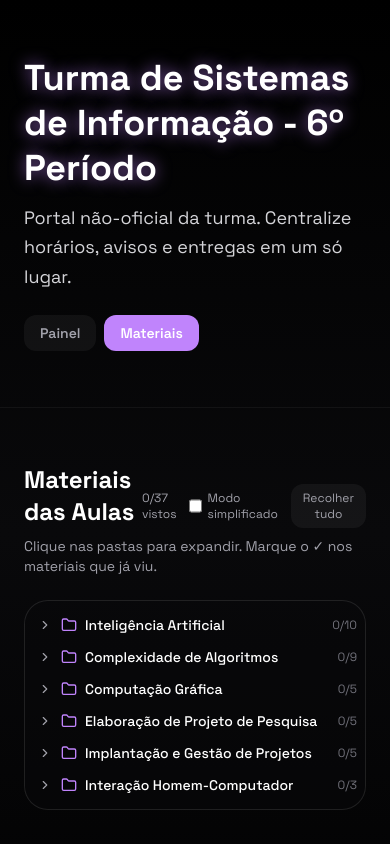
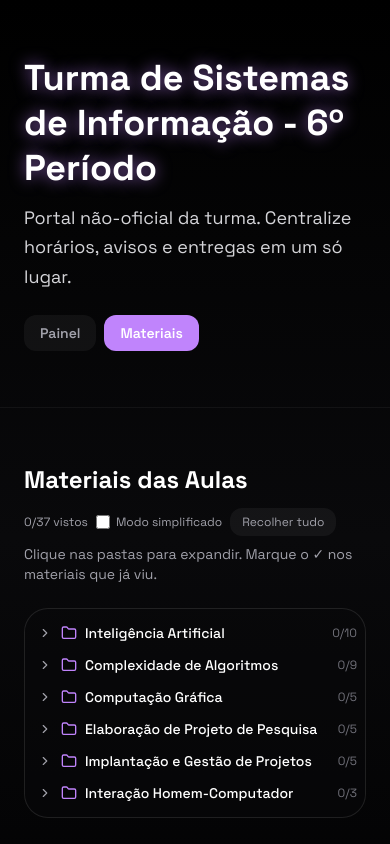
Before and after one commit to Felipe-Alcantara/Felipe-Sala-Board, a React (Vite) app: page / in a window 390 px wide. Both pictures are taken after a click on the button "Materiais". Shown: the top 844 px of the page. Built offline with nearby package versions, Linux system fonts and the light colour scheme.

Commit message:
Atualiza layout do MaterialTree para melhor responsividade; ajusta espaçamentos e adiciona classes de flexbox

```diff
--- a/src/components/MaterialTree.tsx
+++ b/src/components/MaterialTree.tsx
@@ -324,11 +324,11 @@ export default function MaterialTree({ nodes }: Props) {
   return (
     <section className="py-14 px-6">
       <div className="max-w-7xl mx-auto">
-        <div className="flex items-end justify-between mb-2">
+        <div className="flex flex-col sm:flex-row sm:items-end justify-between gap-3 mb-2">
           <h2 className="text-2xl md:text-3xl font-bold text-white">
             Materiais das Aulas
           </h2>
-          <div className="flex items-center gap-3">
+          <div className="flex flex-wrap items-center gap-2 sm:gap-3">
             <span className="text-xs text-zinc-400">
               {totalViewed}/{totalFiles} vistos
             </span>
@@ -340,12 +340,12 @@ export default function MaterialTree({ nodes }: Props) {
                 onChange={(e) => handleSwitchView(e.target.checked ? 'simple' : 'dynamic')}
                 className="accent-purple-500 w-3.5 h-3.5 rounded cursor-pointer"
               />
-              <span className="text-xs text-zinc-400">Modo simplificado</span>
+              <span className="text-xs text-zinc-400 whitespace-nowrap">Modo simplificado</span>
             </label>
 
             <button
               onClick={handleCollapseAll}
-              className="text-xs text-zinc-400 hover:text-white transition-colors bg-white/5 hover:bg-white/10 px-3 py-1.5 rounded-xl"
+              className="text-xs text-zinc-400 hover:text-white transition-colors bg-white/5 hover:bg-white/10 px-3 py-1.5 rounded-xl whitespace-nowrap"
             >
               Recolher tudo
             </button>
```
